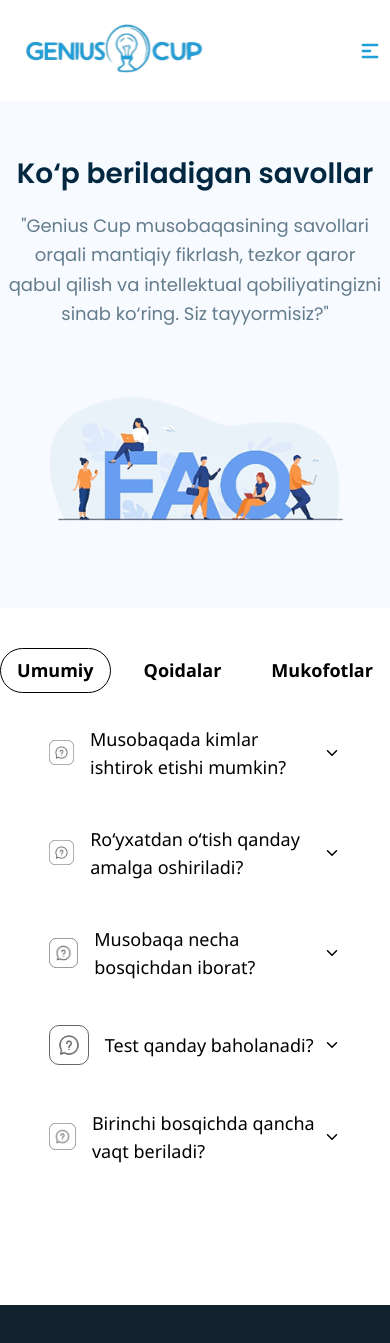
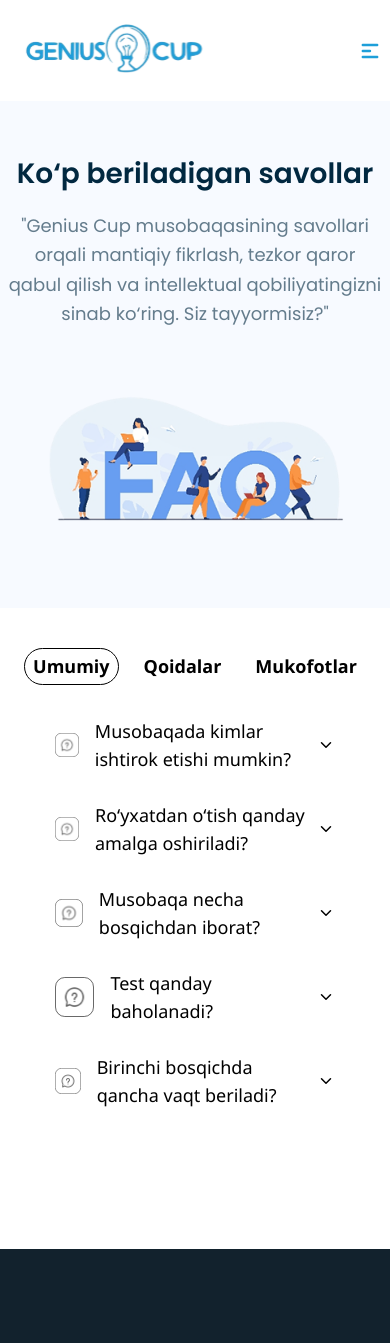
Before and after one commit to alienorar/Genius-Cup-full, a React (Vite) app: page /savollar in a window 390 px wide. Shown: the top 1343 px of the page. Built offline with nearby package versions, Linux system fonts and the light colour scheme.

Commit message:
savollar fixed

```diff
--- a/src/modules/savollar/index.tsx
+++ b/src/modules/savollar/index.tsx
@@ -72,14 +72,14 @@ const FAQSection = () => {
       <FAQHeader />
 
       {/* Dinamik savollar qismi */}
-      <div className="flex flex-col items-center mt-10">
+      <div className="flex flex-col items-center mt-10 custom-container">
         {/* Tabs */}
         <div className="flex space-x-4 mb-6">
           {Object.keys(faqData).map((key) => (
             <button
               key={key}
               onClick={() => navigate(`/faq/${key}`)}
-              className={`px-4 py-2 text-[18px] font-semibold border rounded-full ${defaultCategory === key ? "border-black text-black" : "border-transparent"
+              className={`md:px-4 px-2 py-1 md:py-2 text-[18px] font-semibold border rounded-full ${defaultCategory === key ? "border-black text-black" : "border-transparent"
                 }`}
             >
               {key.charAt(0).toUpperCase() + key.slice(1)}
@@ -88,15 +88,15 @@ const FAQSection = () => {
         </div>
 
         {/* FAQ List */}
-        <ul className="w-3/4 max-w-lg space-y-4">
+        <ul className="w-3/4 max-w-lg lg:space-y-4">
           {faqData[defaultCategory]?.map((item, index) => (
             <li key={index} className=" pb-3">
               <button
                 className="flex items-center justify-between  w-full text-left font-medium text-lg py-2"
                 onClick={() => toggleFAQ(index)}
-              ><div className="flex gap-4 md:gap-5 items-center">
-                  <span>
-                    <img src={ChatImg} alt="" />
+              ><div className="flex gap-4 md:gap-5 justify-center items-center">
+                  <span  >
+                    <img src={ChatImg} alt="chat img "  />
                   </span>
                   <span>{item.savol}</span>
                 </div>
```
